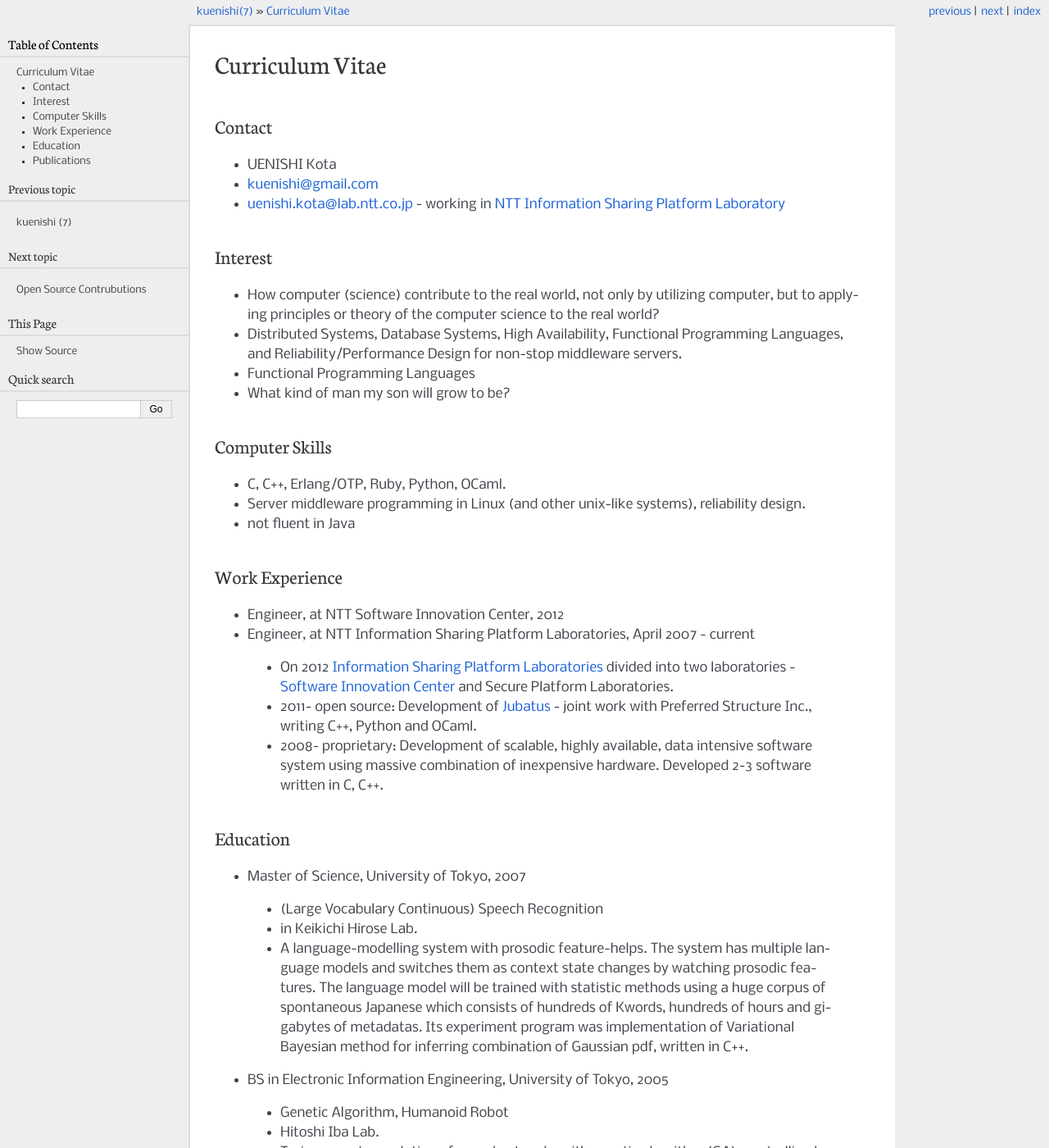
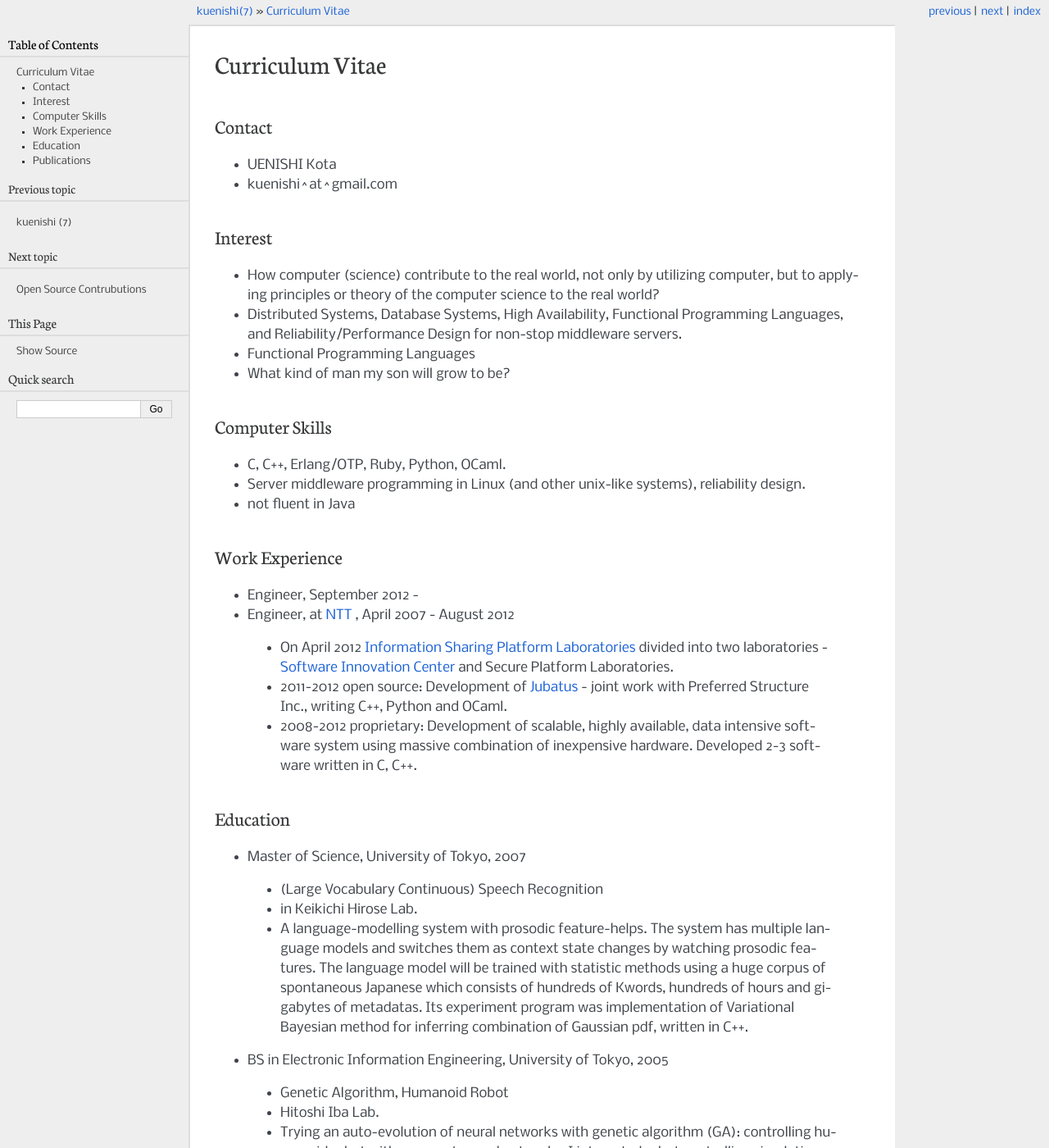
Before and after one commit to kuenishi/mywebsite, a Sphinx documentation site: the page built from source/cv.rst, in a window 1280 px wide and 1400 px high. Shown: the whole window at 82% size. Built offline with Sphinx 7.4.7, drawn with Linux system fonts in a browser that asks for light colours.

Commit message:
next ...

```diff
--- a/source/cv.rst
+++ b/source/cv.rst
@@ -5,8 +5,7 @@ Contact
 -------
 
 - UENISHI Kota
-- kuenishi@gmail.com
-- uenishi.kota@lab.ntt.co.jp - working in `NTT Information Sharing Platform Laboratory <http://www2.pflab.ecl.ntt.co.jp/>`_
+- kuenishi^at^gmail.com
 
 Interest
 --------
@@ -27,12 +26,13 @@ Computer Skills
 Work Experience
 ---------------
 
-- Engineer, at NTT Software Innovation Center, 2012
-- Engineer, at NTT Information Sharing Platform Laboratories, April 2007 - current
+- Engineer, September 2012 -
 
- - On 2012 `Information Sharing Platform Laboratories <http://www2.pflab.ecl.ntt.co.jp>`_ divided into two laboratories - `Software Innovation Center <http://www.sic.ecl.ntt.co.jp>`_ and Secure Platform Laboratories.
- - 2011- open source: Development of `Jubatus <http://jubat.us>`_ - joint work with Preferred Structure Inc., writing C++, Python and OCaml.
- - 2008- proprietary: Development of scalable, highly available, data intensive software system using massive combination of inexpensive hardware. Developed 2-3 software written in C, C++.
+- Engineer, at `NTT <http://www.ntt.co.jp>`_ , April 2007 - August 2012
+
+ - On April 2012 `Information Sharing Platform Laboratories <http://www2.pflab.ecl.ntt.co.jp>`_ divided into two laboratories - `Software Innovation Center <http://www.sic.ecl.ntt.co.jp>`_ and Secure Platform Laboratories.
+ - 2011-2012 open source: Development of `Jubatus <http://jubat.us>`_ - joint work with Preferred Structure Inc., writing C++, Python and OCaml.
+ - 2008-2012 proprietary: Development of scalable, highly available, data intensive software system using massive combination of inexpensive hardware. Developed 2-3 software written in C, C++.
 
 
 Education
--- a/source/persona.rst
+++ b/source/persona.rst
@@ -4,7 +4,7 @@ Persona
 Mainly active in twitter, facebook and his blog.
 
 - `Twitter: @kuenishi <http://twitter.com/kuenishi>`_
-- `Japanese Blog (hatena diary) <http://d.hatena.ne.jp/kuenishi/>`_
+- `Japanese Blog (hatena diary) <http://kuenishi.hatenadiary.jp/>`_
 
 - `English Blog <http://kuenishi.blogspot.com>`_
 - `Hatena Social Bookmark <http://b.hatena.ne.jp/kuenishi>`_
```
